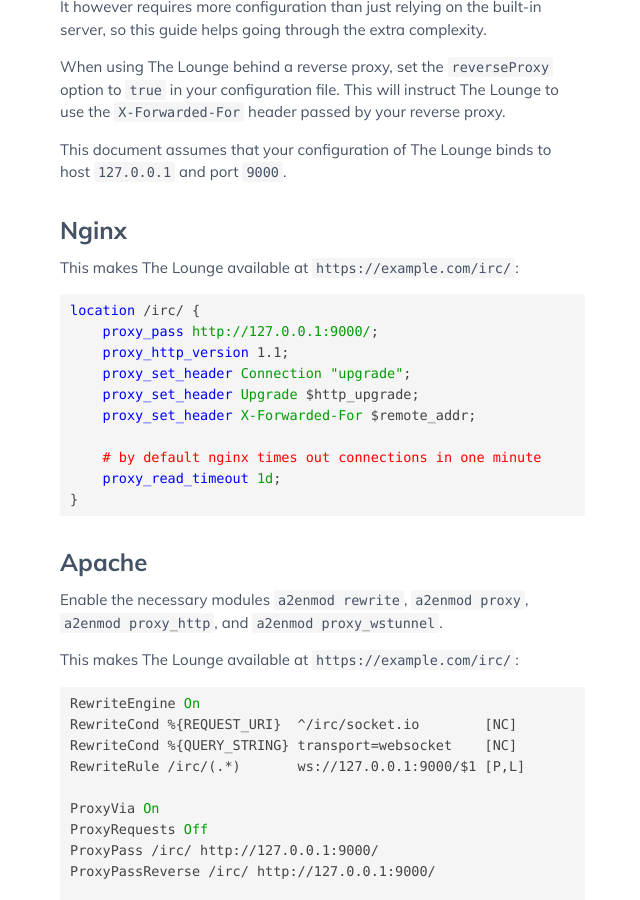
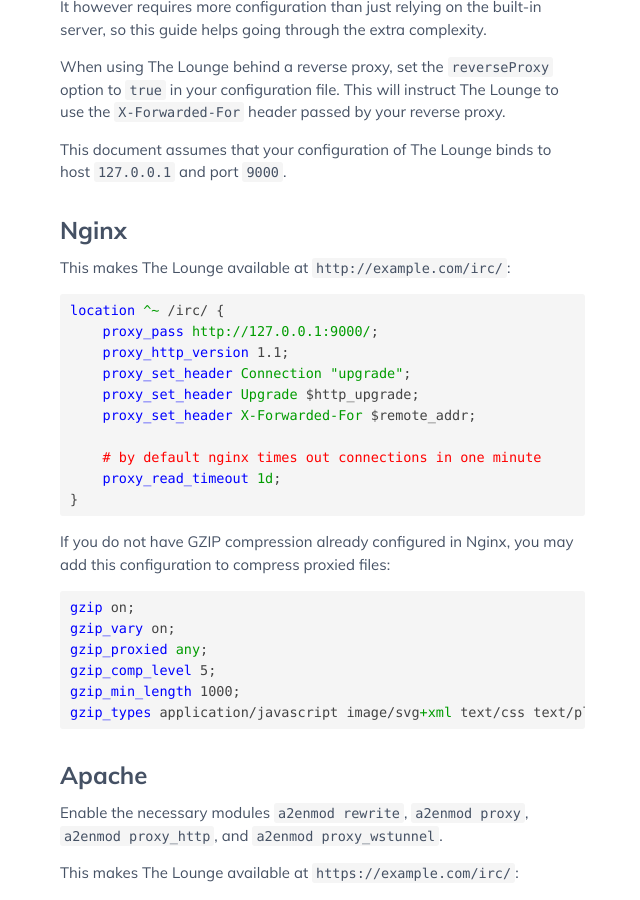
Before and after one commit to thelounge/thelounge.github.io, a Jekyll site: the page built from _guides/reverse-proxies.md, in a window 1280 px wide and 900 px high, scrolled down 724 px. Shown: the whole window, without its empty margins (410-1050 px from the left). Built offline with Jekyll 4.4.1, drawn with Linux system fonts in a browser that asks for light colours; comment, search, counter and statistics services are not loaded.

Commit message:
Add GZIP compression details for Nginx

````diff
--- a/_guides/reverse-proxies.md
+++ b/_guides/reverse-proxies.md
@@ -21,10 +21,10 @@
 
 ## [Nginx](https://nginx.org/en/)
 
-This makes The Lounge available at `https://example.com/irc/`:
+This makes The Lounge available at `http://example.com/irc/`:
 
 ```nginx
-location /irc/ {
+location ^~ /irc/ {
 	proxy_pass http://127.0.0.1:9000/;
 	proxy_http_version 1.1;
 	proxy_set_header Connection "upgrade";
@@ -34,6 +34,17 @@
 	# by default nginx times out connections in one minute
 	proxy_read_timeout 1d;
 }
+```
+
+If you do not have GZIP compression already configured in Nginx, you may add this configuration to compress proxied files:
+
+```nginx
+gzip on;
+gzip_vary on;
+gzip_proxied any;
+gzip_comp_level 5;
+gzip_min_length 1000;
+gzip_types application/javascript image/svg+xml text/css text/plain;
 ```
 
 ## [Apache](https://httpd.apache.org/)
````
